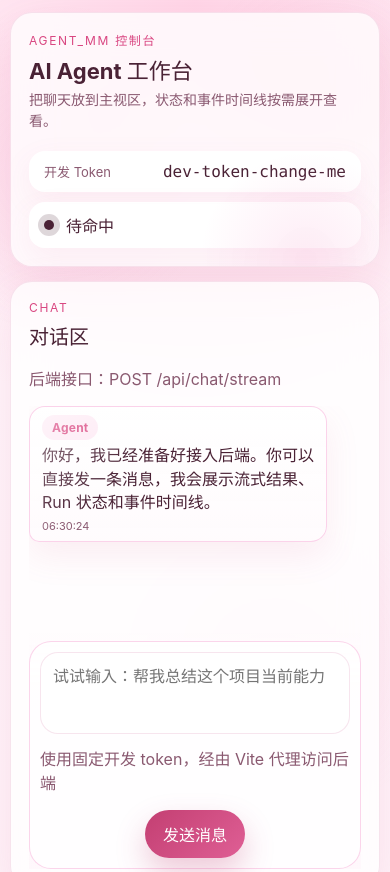
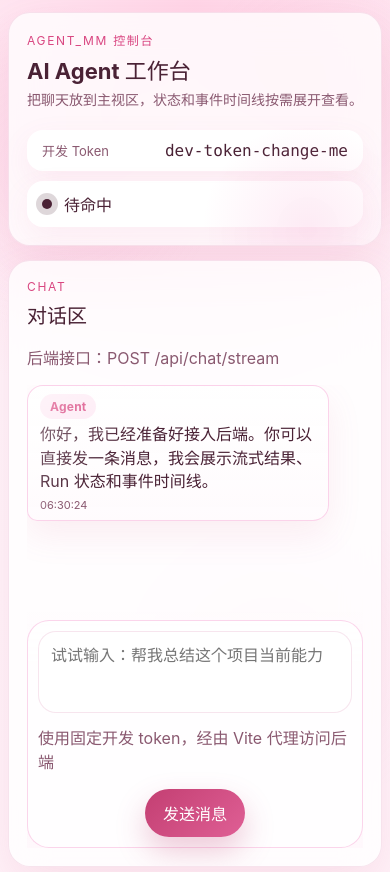
Before and after one commit to yoursmenmen/Agent-mingming, a Vue app in the folder frontend/: page / in a window 390 px wide. Shown: the top 872 px of the page. Built offline with nearby package versions, Linux system fonts and the light colour scheme; no server answers.

Commit message:
fix: 支持Enter发送并优化页面横向适配

```diff
--- a/frontend/src/components/ChatPanel.vue
+++ b/frontend/src/components/ChatPanel.vue
@@ -57,6 +57,17 @@ watch(
 onMounted(() => {
   void scrollToBottom()
 })
+
+function handleComposerKeydown(event: KeyboardEvent) {
+  if (event.isComposing) {
+    return
+  }
+
+  if (event.key === 'Enter' && !event.shiftKey) {
+    event.preventDefault()
+    emit('send')
+  }
+}
 </script>
 
 <template>
@@ -102,6 +113,7 @@ onMounted(() => {
           class="composer-input"
           rows="3"
           placeholder="试试输入：帮我总结这个项目当前能力"
+          @keydown="handleComposerKeydown"
         />
         <div class="composer-footer">
           <span>使用固定开发 token，经由 Vite 代理访问后端</span>
--- a/frontend/src/style.css
+++ b/frontend/src/style.css
@@ -24,6 +24,7 @@
   --shadow: 0 20px 50px rgba(212, 95, 142, 0.14);
   --shadow-soft: 0 10px 30px rgba(212, 95, 142, 0.08);
   --shell-pad: clamp(12px, 2vh, 20px);
+  --shell-pad-inline: clamp(8px, 1.2vw, 14px);
   --hero-gap: clamp(12px, 1.6vh, 18px);
   --workspace-height: calc(100dvh - var(--shell-pad) * 2 - 132px);
 }
@@ -75,10 +76,10 @@ pre {
 
 .app-shell {
   position: relative;
-  width: min(1520px, calc(100% - 32px));
+  width: 100%;
   height: 100dvh;
-  margin: 0 auto;
-  padding: var(--shell-pad) 0;
+  margin: 0;
+  padding: var(--shell-pad) var(--shell-pad-inline);
   display: flex;
   flex-direction: column;
   gap: var(--hero-gap);
@@ -1037,9 +1038,10 @@ pre {
 
 @media (max-width: 720px) {
   .app-shell {
-    width: min(100% - 20px, 100%);
+    width: 100%;
     padding-top: 12px;
     padding-bottom: 12px;
+    padding-inline: 8px;
   }
 
   .hero-card,
```
Also changed, not shown: 1 other file (tests, documents, lock files or other folders).
